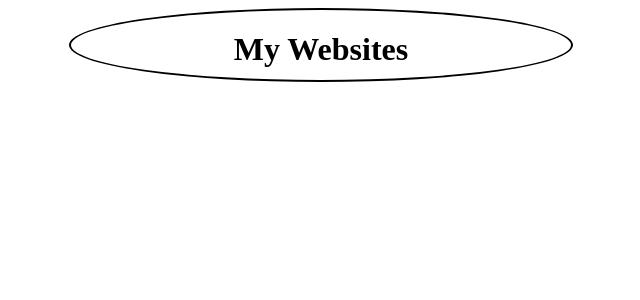
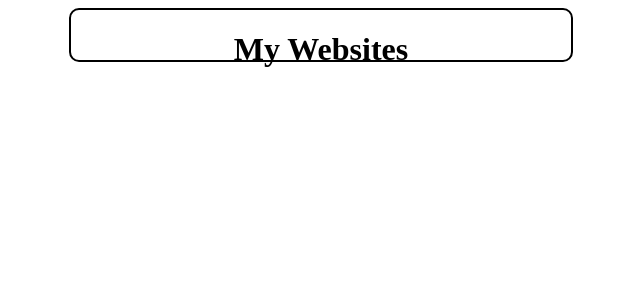
Before and after one commit to mathmaniac88/mathmaniac88.github.io, a Jekyll site: the page index.html, which Jekyll copies as it is, in a window 1280 px wide. Shown: the top 300 px of the page, without its empty margins (319-959 px from the left). Built offline with Jekyll 4.4.1, drawn with Linux system fonts in a browser that asks for light colours.

Commit message:
Update index.html

```diff
--- a/index.html
+++ b/index.html
@@ -13,8 +13,8 @@ div{
   border-width:2px;
   border-style:solid;
   width:500px;
-  height:70px;
-  border-radius:100%;
+  height:50px;
+  border-radius:10px;
 }
 </style>
 </body>
```
